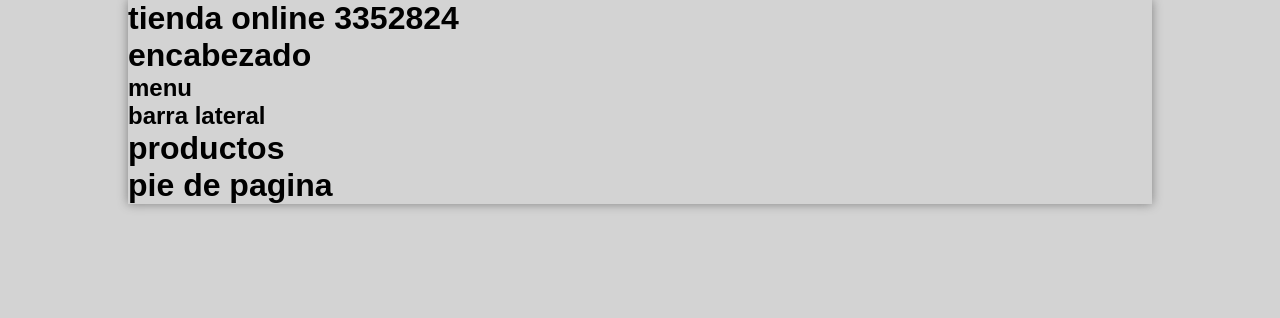
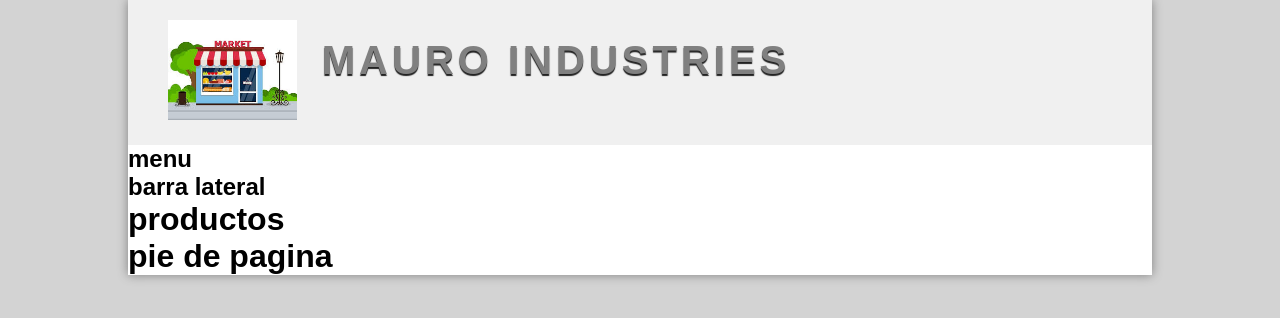
Before and after one commit to bamvaster-ux/Tienda3352824, a plain HTML site: page indes.html in a window 1280 px wide. Drawn offline with Linux system fonts and the light colour scheme.

Commit message:
se dieron estilos al encabezado

```diff
--- a/indes.html
+++ b/indes.html
@@ -9,10 +9,12 @@
 <body>
 
     <div id="container">
-        <h1>tienda online 3352824</h1>
 
         <header id="header">
-            <h1>encabezado</h1>
+            <DIV id="logo">
+                <img src="./img/tienda.jpg" alt="logo">
+                <a href="index.html">mauro industries</a>
+            </DIV>
         </header>
 
         <nav id="menu">
--- a/style.css
+++ b/style.css
@@ -14,7 +14,44 @@ body{
     width: 80%;
     margin: 0px auto;
     box-shadow: 0px 0px 10px gray;
-    /* border: 1px solid purple
+    /* border: 1px solid purple */
+    background: white;
 
 
 }
+
+#header{
+    height: 145px;
+    background: #f0f0f0;
+
+}
+
+#logo{
+    padding: 20px;
+    margin-left: 20px;
+    float: left;
+}
+
+#logo img{
+    float: left;
+    height: 100px;
+}
+
+#logo a{
+    float: left;
+    font-size: 40px;
+    letter-spacing: 4px;
+    text-transform: uppercase;
+    color: gray;
+    font-weight: bold;
+    text-decoration: none;
+    margin-top: 18px;
+    margin-left: 25px;
+    text-shadow: 0px 2px 1px #222222;
+    transition: all 300ms;
+}
+
+#logo a:hover{
+    text-shadow: #222222 0px 0px 4px rgba(255, 217, 0, 0.81);
+
+}
```
Also changed, not shown: img/tienda.jpg (added).
